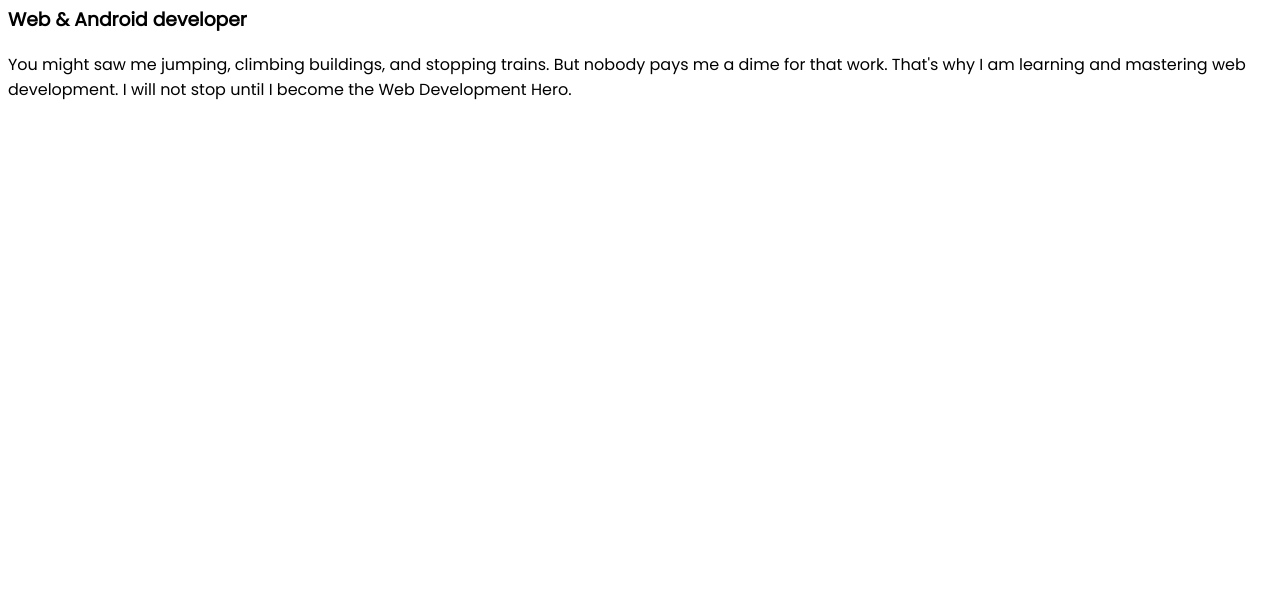
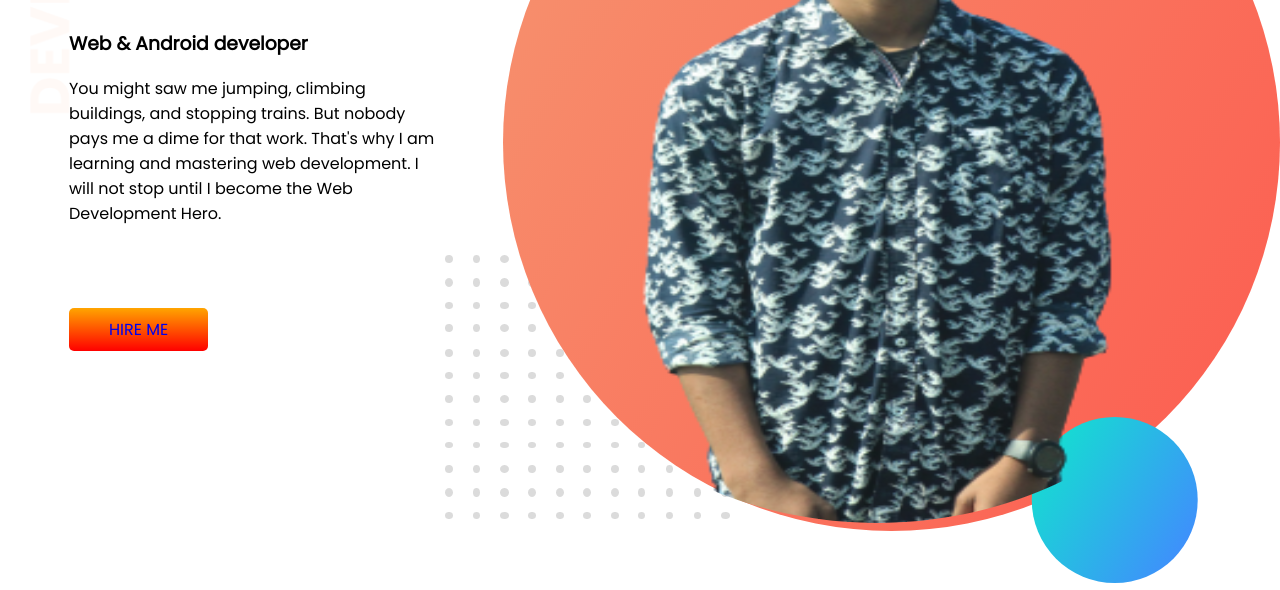
Before and after one commit to naimshahed/developer-portfolio, a plain HTML site: page index.html in a window 1280 px wide. Shown: the part 246-836 px from the top of the page. Before the commit the page ends 800 px from the top, so only its background shows below. Drawn offline with Linux system fonts and the light colour scheme.

Commit message:
new banner

```diff
--- a/index.html
+++ b/index.html
@@ -1,19 +1,38 @@
 <!DOCTYPE html>
 <html lang="en">
+
 <head>
     <meta charset="UTF-8">
     <meta http-equiv="X-UA-Compatible" content="IE=edge">
     <meta name="viewport" content="width=device-width, initial-scale=1.0">
     <title>Al-Maruf Portfolio</title>
     <link rel="preconnect" href="https://fonts.googleapis.com">
-<link rel="preconnect" href="https://fonts.gstatic.com" crossorigin>
-<link href="https://fonts.googleapis.com/css2?family=Poppins&display=swap" rel="stylesheet">
+    <link rel="preconnect" href="https://fonts.gstatic.com" crossorigin>
+    <link href="https://fonts.googleapis.com/css2?family=Poppins&display=swap" rel="stylesheet">
     <link rel="stylesheet" href="style.css">
 </head>
+
 <body>
-    <h1>Welcome To</h1>
-    <h1><span>Al Maruf</span> World</h1>
-    <h3>Web & Android developer</h3>
-    <p>You might saw me jumping, climbing buildings, and stopping trains. But nobody pays me a dime for that work. That's why I am learning and mastering web development. I will not stop until I become the Web Development Hero.</p>
+    <section class="top-banner">
+        <div class="half-width">
+            <h1>Welcome To</h1>
+            <h1><span>Al Maruf</span> World</h1>
+            <h3>Web & Android developer</h3>
+            <p>You might saw me jumping, climbing buildings, and stopping trains. But nobody pays me a dime for that
+                work.
+                That's why I am learning and mastering web development. I will not stop until I become the Web
+                Development
+                Hero.</p>
+            <br>
+            <br>
+            <br>
+            <a class="link-batton" href="https://www.linkedin.com/in/abdullah-al-maruf-12a4a0216/">HIRE
+                ME</a>
+        </div>
+        <div class="half-width">
+            <img src="images/maruf bg maruf.png" alt="">
+        </div>
+    </section>
 </body>
+
 </html>
--- a/style.css
+++ b/style.css
@@ -1,5 +1,6 @@
 body{
     font-family: 'Poppins', sans-serif;
+    margin: 0px;
 }
 h1{
     font-size: 50px;
@@ -7,3 +8,26 @@ h1{
 span{
     color: orange;
 }
+section{
+    display: flex;
+    padding-left: 5%;
+}
+.half-width{
+    width: 250%;
+    padding-left: 5px;
+}
+.half-width image{
+    width: 80%;
+}
+.link-batton{
+    text-decoration: none;
+    background-image: linear-gradient(orange,red);
+    padding:10px 40px;
+    border-radius: 5px;
+}
+.top-banner{
+    background-image: url(images/top-banner.png);
+}
+.top-banner{
+    background-repeat: no-repeat;
+}
```
Also changed, not shown: showOFF/maruf selfi.jpg (renamed from showOFF/195433676_947080709466398_1101543840080224109_n.jpg).
